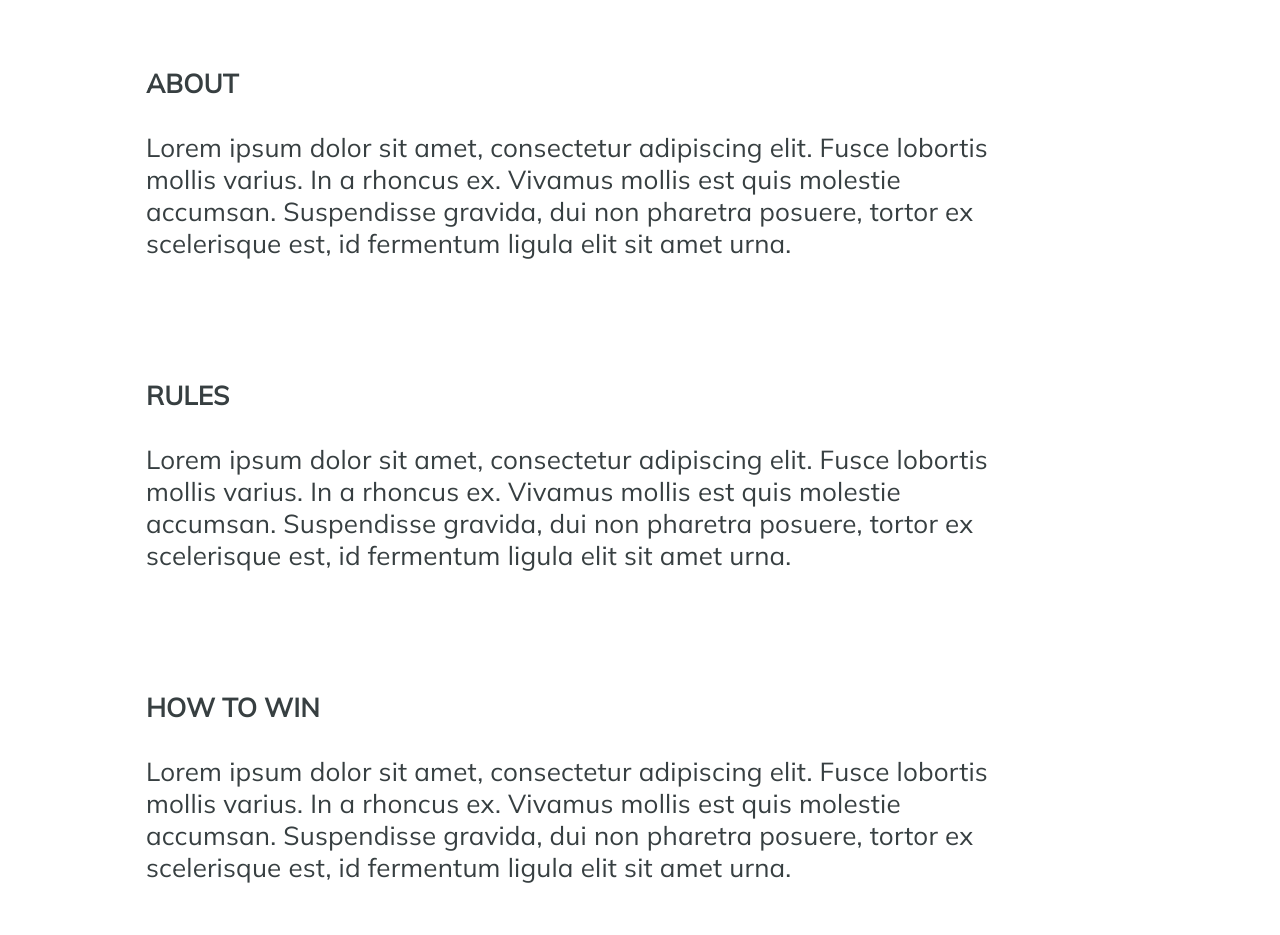
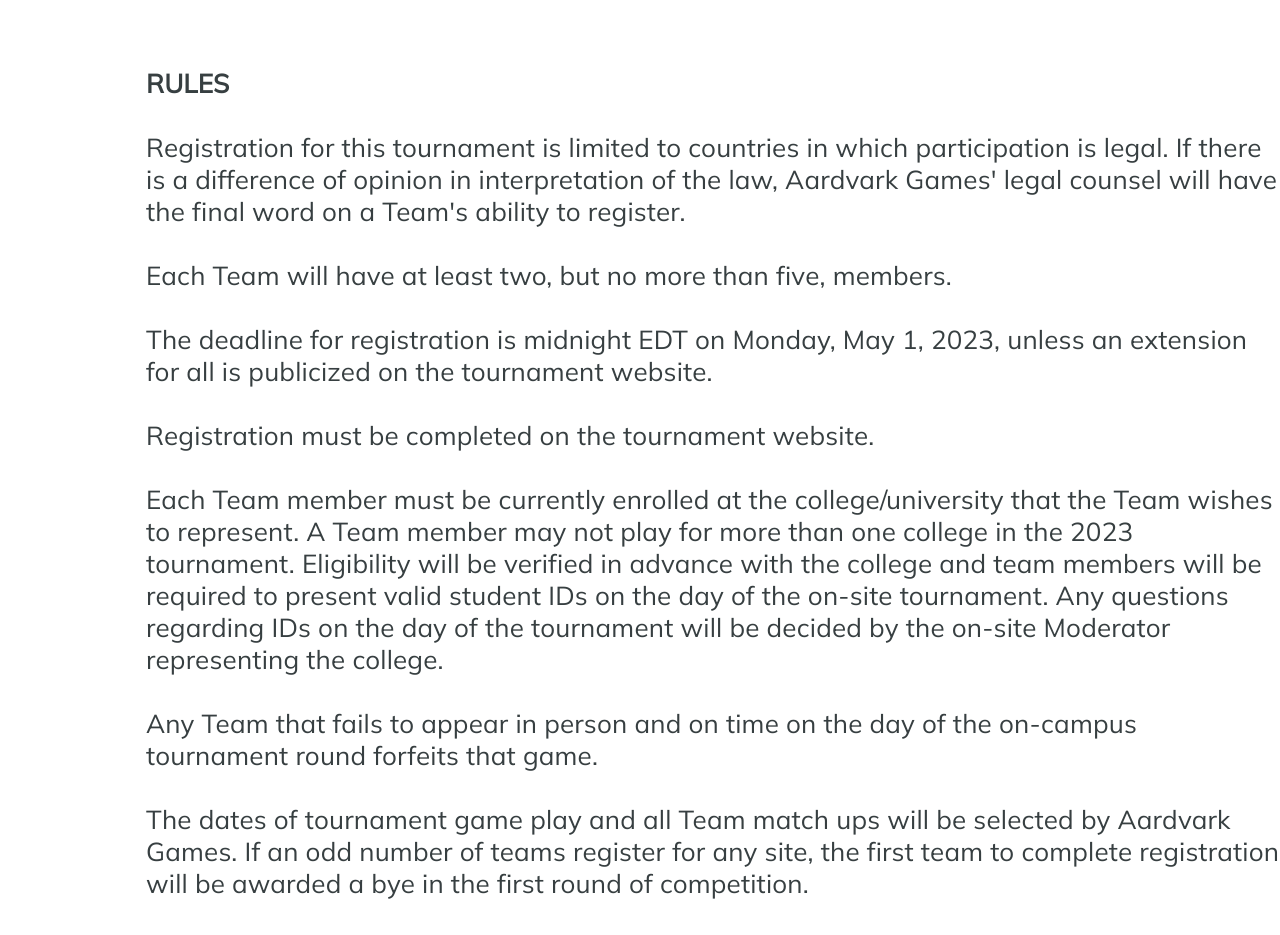
Before and after one commit to ISTE-500-501-TeamWatchHill/frontend, a React (Create React App) app: page /tournament in a window 1280 px wide. Shown: the part 540-1475 px from the top of the page. Built offline with nearby package versions, Linux system fonts and the light colour scheme.

Commit message:
Updated tournament about

```diff
--- a/public/index.html
+++ b/public/index.html
@@ -24,7 +24,7 @@
       work correctly both with client-side routing and a non-root public URL.
       Learn how to configure a non-root public URL by running `npm run build`.
     -->
-    <title>The New World</title>
+    <title>A New World</title>
   </head>
   <body>
     <noscript>You need to enable JavaScript to run this app.</noscript>
--- a/src/pages/pages.module.css
+++ b/src/pages/pages.module.css
@@ -25,6 +25,13 @@
     margin-bottom: 94px;
 }
 
+.wide_subsection {
+    max-width: 1143px;
+    margin-top: 120px;
+    margin-left: 146px;
+    margin-bottom: 94px;
+}
+
 .text {
     font-family: 'Mulish';
     font-weight: bold;
@@ -39,3 +46,8 @@
     font-weight: 400;
     max-width: 852px;
 }
+
+.wide_p.text {
+    font-weight: 400;
+    max-width: 1143px;
+}
--- a/src/pages/tournament/tournament/tournament.js
+++ b/src/pages/tournament/tournament/tournament.js
@@ -13,23 +13,31 @@ return (
           <h1 className={globalStyles.h1_title}>Tournament</h1>
         </div>
 
-        <div className={globalStyles.subsection}>
-          <h3 className={globalStyles.text}>ABOUT</h3>
+        <div className={globalStyles.wide_subsection}>
+          <h3 className={globalStyles.text}>RULES</h3>
           <Spacer height='32px' />
-          <p className={`${globalStyles.text} ${globalStyles.p}`}>Lorem ipsum dolor sit amet, consectetur adipiscing elit. Fusce lobortis mollis varius. In a rhoncus ex. Vivamus mollis est quis molestie accumsan. Suspendisse gravida, dui non pharetra posuere, tortor ex scelerisque est, id fermentum ligula elit sit amet urna.</p>
+          <p className={`${globalStyles.text} ${globalStyles.wide_p}`}>Registration for this tournament is limited to countries in which participation is legal. If there is a difference of opinion in interpretation of the law, Aardvark Games' legal counsel will have the final word on a Team's ability to register.</p>
+          <Spacer height='32px' />
+          <p className={`${globalStyles.text} ${globalStyles.wide_p}`}>Each Team will have at least two, but no more than five, members.</p>
+          <Spacer height='32px' />
+          <p className={`${globalStyles.text} ${globalStyles.wide_p}`}>The deadline for registration is midnight EDT on Monday, May 1, 2023, unless an extension for all is publicized on the tournament website.</p>
+          <Spacer height='32px' />
+          <p className={`${globalStyles.text} ${globalStyles.wide_p}`}>Registration must be completed on the tournament website. </p>
+          <Spacer height='32px' />
+          <p className={`${globalStyles.text} ${globalStyles.wide_p}`}>Each Team member must be currently enrolled at the college/university that the Team wishes to represent. A Team member may not play for more than one college in the 2023 tournament. Eligibility will be verified in advance with the college and team  members will be required to present valid student IDs on the day of the on-site tournament. Any questions regarding IDs on the day of the tournament will be decided by the on-site Moderator representing the college.</p>
+          <Spacer height='32px' />
+          <p className={`${globalStyles.text} ${globalStyles.wide_p}`}>Any Team that fails to appear in person and on time on the day of the on-campus tournament round forfeits that game.</p>
+          <Spacer height='32px' />
+          <p className={`${globalStyles.text} ${globalStyles.wide_p}`}>The dates of tournament game play and all Team match ups will be selected by Aardvark Games. If an odd number of teams register for any site, the first team to complete registration will be awarded a bye in the first round of competition. </p>
+          <Spacer height='32px' />
+          <p className={`${globalStyles.text} ${globalStyles.wide_p}`}>Game play and scoring will take place according to the printed rules shipped with the game.</p>
+          <Spacer height='32px' />
+          <p className={`${globalStyles.text} ${globalStyles.wide_p}`}>Tournament play will be run consistently at each location to ensure that all players are treated equally. Both players and moderators are expected to cooperate to run an orderly competition. Players and moderators must treat each other in a fair and respectful manner, following both the rules and the spirit in which those rules were created.</p>
+          <Spacer height='32px' />
+          <p className={`${globalStyles.text} ${globalStyles.wide_p}`}>Aardvark Games reserves the right to alter these rules, as well as the right to interpret, modify, clarify, or otherwise issue official changes to these rules without prior notice.</p>
         </div>
 
-        <div className={globalStyles.subsection}>
-          <h3 className={globalStyles.text}>RULES</h3>
-          <Spacer height='32px' />
-          <p className={`${globalStyles.text} ${globalStyles.p}`}>Lorem ipsum dolor sit amet, consectetur adipiscing elit. Fusce lobortis mollis varius. In a rhoncus ex. Vivamus mollis est quis molestie accumsan. Suspendisse gravida, dui non pharetra posuere, tortor ex scelerisque est, id fermentum ligula elit sit amet urna.</p>
-        </div>
 
-        <div className={globalStyles.subsection}>
-          <h3 className={globalStyles.text}>HOW TO WIN</h3>
-          <Spacer height='32px' />
-          <p className={`${globalStyles.text} ${globalStyles.p}`}>Lorem ipsum dolor sit amet, consectetur adipiscing elit. Fusce lobortis mollis varius. In a rhoncus ex. Vivamus mollis est quis molestie accumsan. Suspendisse gravida, dui non pharetra posuere, tortor ex scelerisque est, id fermentum ligula elit sit amet urna.</p>
-        </div>
       </>
   )
 };
```
